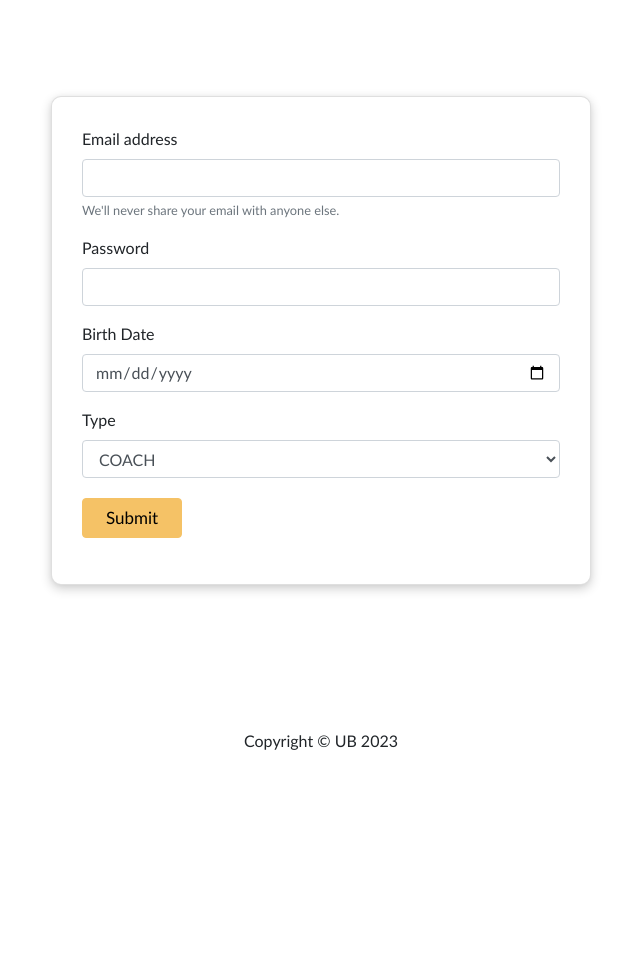
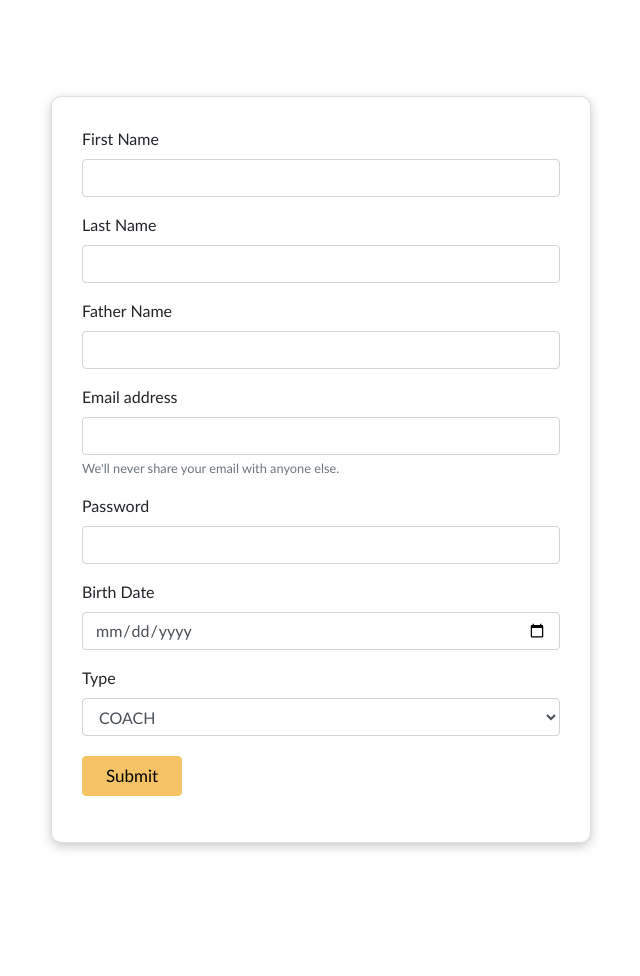
Before and after one commit to abidgulshahid/gym-management, a Django app: page /signup/ in a window 1280 px wide. Shown: the part 40-1016 px from the top of the page, without its empty margins (319-959 px from the left). Before the commit the page ends 790 px from the top, so only its background shows below. Run offline with Django 4.2, Linux system fonts and the light colour scheme.

Commit message:
Update signup.html

```diff
--- a/gym_users/templates/gym_users/signup.html
+++ b/gym_users/templates/gym_users/signup.html
@@ -16,6 +16,23 @@
   <div class="card-body">
            <form class="form-horizontal form-custom" method="post" role="form" action="">
                {% csrf_token %}
+
+                         <div class="form-group">
+    <label for="exampleInputEmail1">First Name</label>
+                                {{form.first_name}}
+
+  </div>
+
+                                        <div class="form-group">
+    <label for="exampleInputEmail1">Last Name</label>
+                                {{form.last_name}}
+
+  </div>
+             <div class="form-group">
+    <label for="exampleInputEmail1">Father Name</label>
+                                {{form.father_name}}
+
+  </div>
 
                             <div class="form-group">
     <label for="exampleInputEmail1">Email address</label>
```
